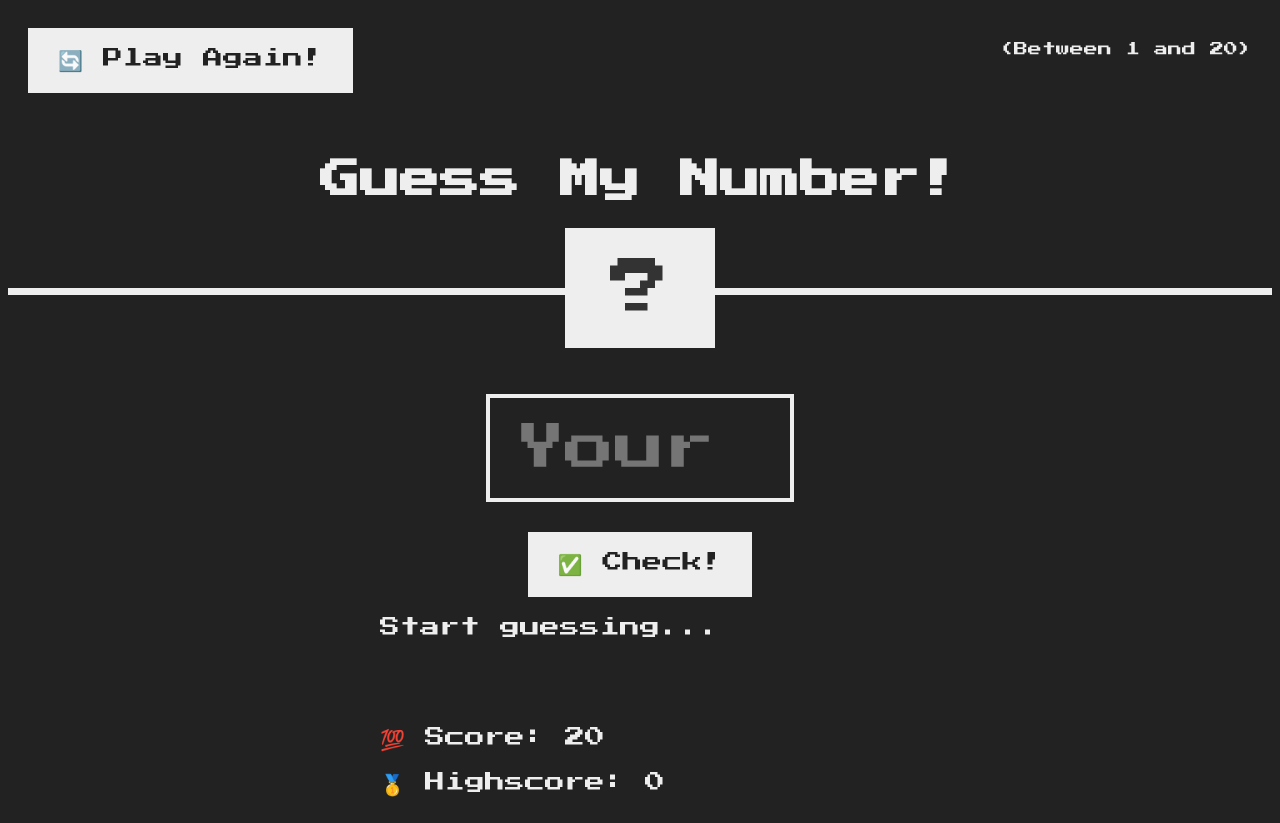
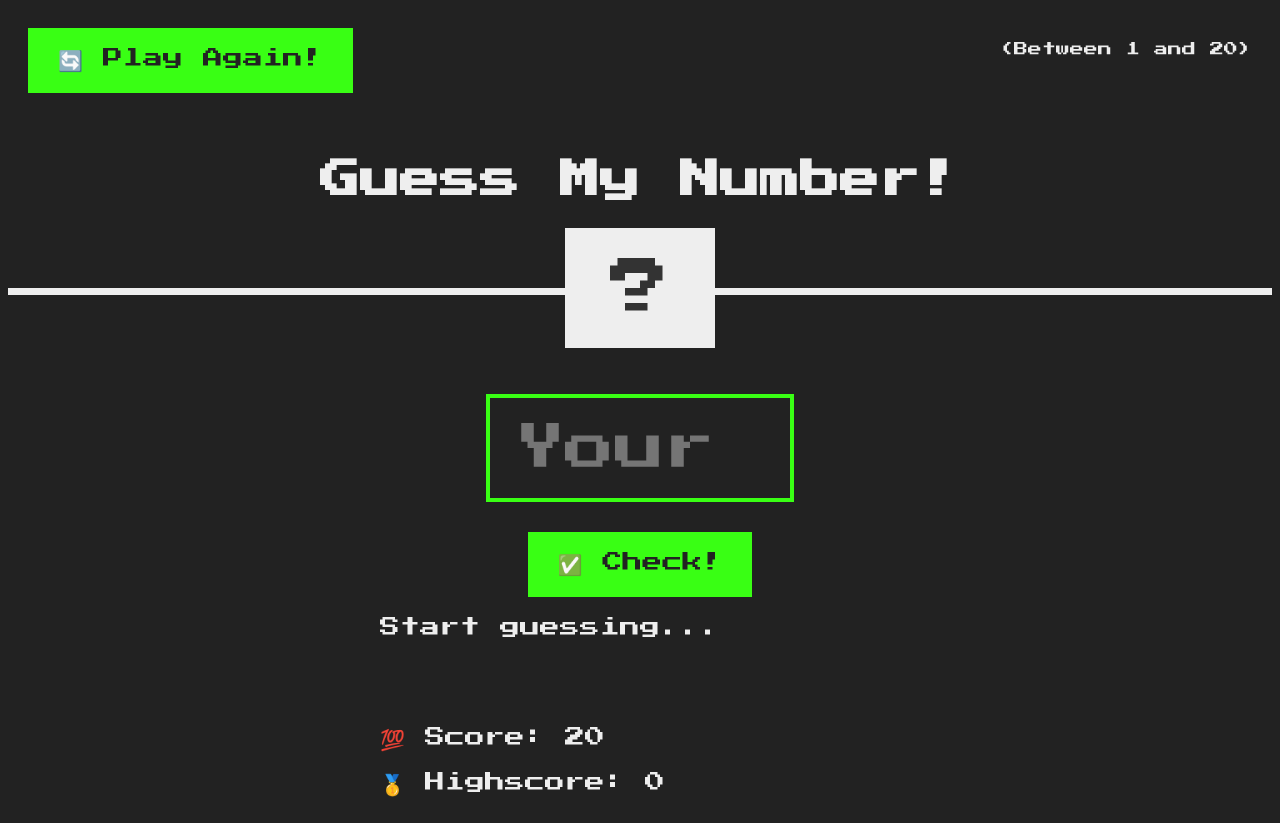
Before and after one commit to KkaushikK18/GuessMyNumber, a plain HTML site: page code/index.html in a window 1280 px wide. Drawn offline with Linux system fonts and the light colour scheme.

Commit message:
Updated code with recent changes

```diff
--- a/code/style.css
+++ b/code/style.css
@@ -78,11 +78,12 @@ h1 {
   position: absolute;
   top: 2rem;
   left: 2rem;
+  color: #39ff14;
 }
 
 .guess {
   background: none;
-  border: 4px solid #eee;
+  border: 4px solid #39ff14;
   font-family: inherit;
   color: inherit;
   font-size: 5rem;
@@ -96,7 +97,7 @@ h1 {
 
 .btn {
   border: none;
-  background-color: #eee;
+  background-color: #39ff14;
   color: #222;
   font-size: 2rem;
   font-family: inherit;
```
Also changed, not shown: code/script.js (line endings or trailing spaces).
